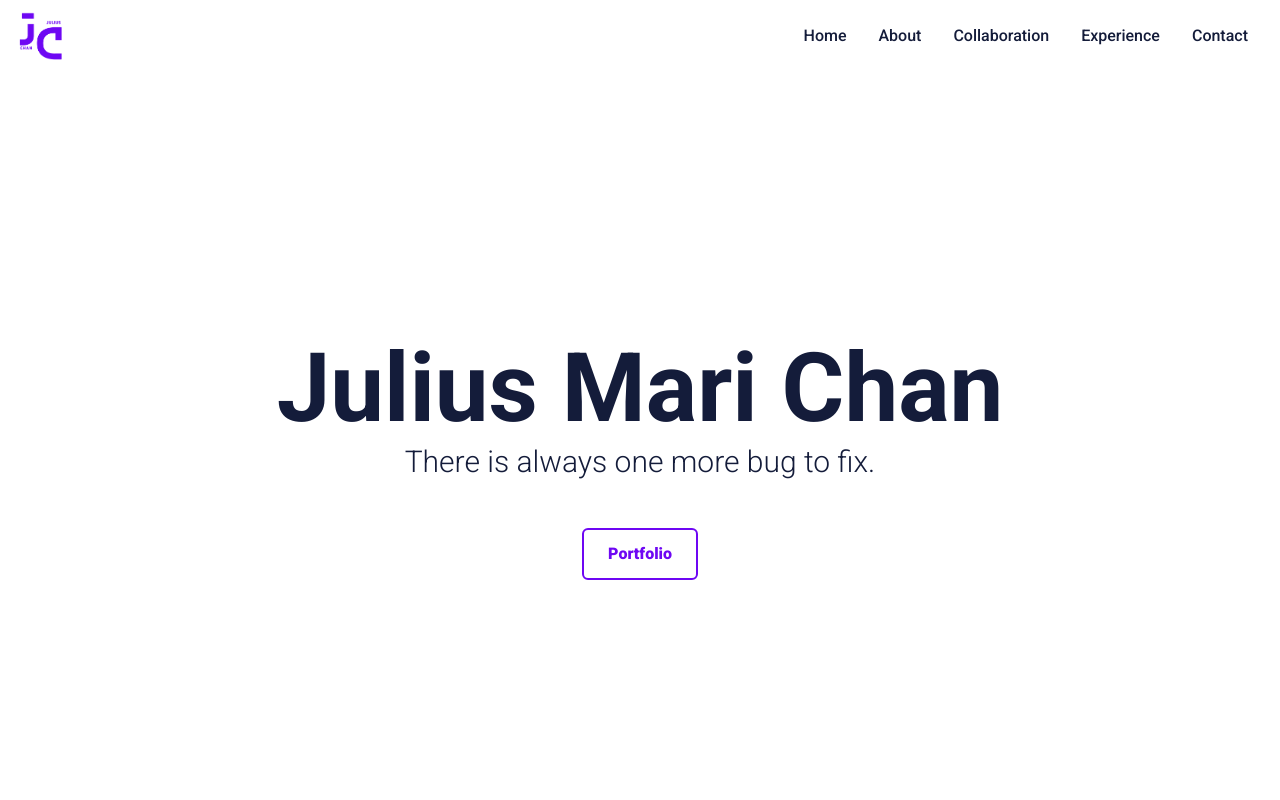
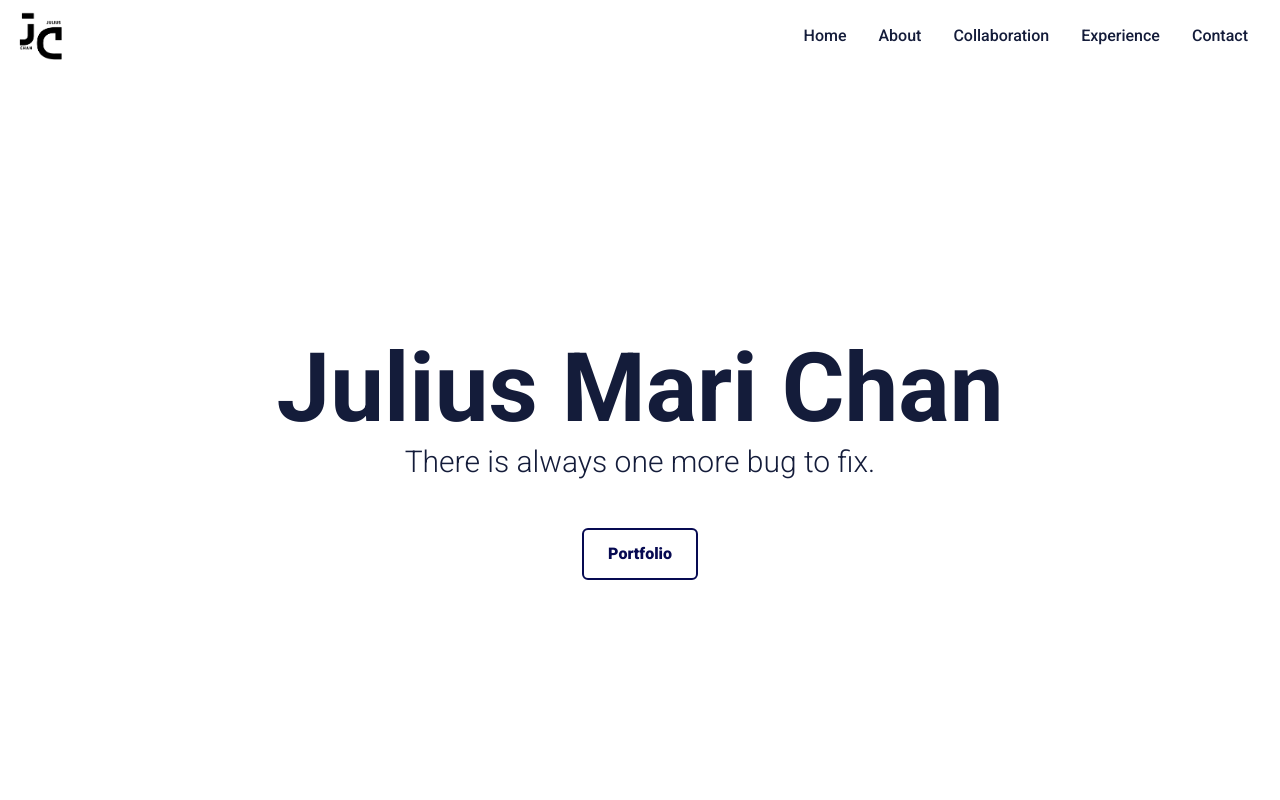
Before and after one commit to juliusmari/personal-website, a React (Vite) app: page / in a window 1280 px wide. Shown: the top 800 px of the page. Built offline with nearby package versions, Linux system fonts and the light colour scheme.

Commit message:
fixing the logo adding collaboration and centering my name in the home page

```diff
--- a/src/components/Collaboration.tsx
+++ b/src/components/Collaboration.tsx
@@ -21,6 +21,7 @@ const Collaboration = () => {
 	function portfolioData() {
 		return (
 			<div
+				id='collaboration'
 				ref={ref}
 				className='max-w-screen-lg p-4 mx-auto flex flex-col text-colorBlackjustify-center w-full h-fit md:h-full'
 			>
--- a/src/components/Home.tsx
+++ b/src/components/Home.tsx
@@ -76,13 +76,14 @@ const Home = () => {
 			<div className='max-w-screen-lg mx-auto flex flex-col text-colorBlack items-center h-full px-4 md:flex-row'>
 				<div className='flex flex-col py-20 sm:py-0 justify-center items-center w-full h-full'>
 					<h1
-						className={`text-6xl md:text-8xl font-bold pb-2 transition duration-[1500ms] ${
+						className={`text-6xl flex flex-col gap-2 sm:gap-6 sm:flex-row items-center md:text-8xl font-bold pb-2 transition duration-[1500ms] ${
 							isVisible
 								? 'opacity-100 translate-x-0'
 								: 'opacity-0 translate-x-5 sm:translate-x-20'
 						}`}
 					>
-						Julius Mari Chan
+						<span>Julius Mari</span>
+						<span>Chan</span>
 					</h1>
 					<h2
 						className={`text-2xl md:text-3xl font-light pb-2  transition duration-[500ms] ${
--- a/src/components/NavBar.tsx
+++ b/src/components/NavBar.tsx
@@ -2,12 +2,16 @@ import React, { useEffect, useState, useCallback } from 'react';
 import { FaBars, FaTimes } from 'react-icons/fa';
 import { Link } from 'react-scroll';
 
-import Logo from '../assets/J.png';
+import Logo from '../assets/logo-indigo.png';
+import Logo2 from '../assets/logo-black.png';
 
 const NavBar = () => {
 	const [nav, setNav] = useState(false);
 	const [prevScrollPos, setPrevScrollPos] = useState(0);
 	const [show, setShow] = useState(true);
+	const [isHovering, setIsHovered] = useState(false);
+	const onMouseEnter = () => setIsHovered(true);
+	const onMouseLeave = () => setIsHovered(false);
 
 	const navLinks = [
 		{ label: 'Home', link: 'home', id: '1' },
@@ -38,9 +42,17 @@ const NavBar = () => {
 				show ? 'top-0' : '-top-20'
 			} ${nav ? 'md:h-auto' : 'md:h-16'} `}
 		>
-			<div className='flex items-center flex-shrink-0 mr-6 z-20'>
+			<div
+				className='flex items-center flex-shrink-0 mr-6 z-20'
+				onMouseEnter={onMouseEnter}
+				onMouseLeave={onMouseLeave}
+			>
 				<Link to={'home'} smooth duration={500}>
-					<img src={Logo} alt='logo' className='h-auto w-12 cursor-pointer' />
+					{isHovering ? (
+						<img src={Logo} alt='logo' className='h-auto w-12 cursor-pointer' />
+					) : (
+						<img src={Logo2} alt='logo' className='h-auto w-12 cursor-pointer' />
+					)}
 				</Link>
 			</div>
 			<button
--- a/tailwind.config.js
+++ b/tailwind.config.js
@@ -26,7 +26,8 @@ export default {
         'mysql' : '#466c87',
         'postgresql' : '#ffffff',
         'oracle' : '#f3131b',
-        'colorPurple' : '#6E07F3',
+        'colorPurple2' : '#6E07F3',
+        'colorPurple' : '#070A52',
         'colorBlack' : '#141c3a',
       },
       animation: {
```
Also changed, not shown: src/assets/logo-indigo.png (added).
